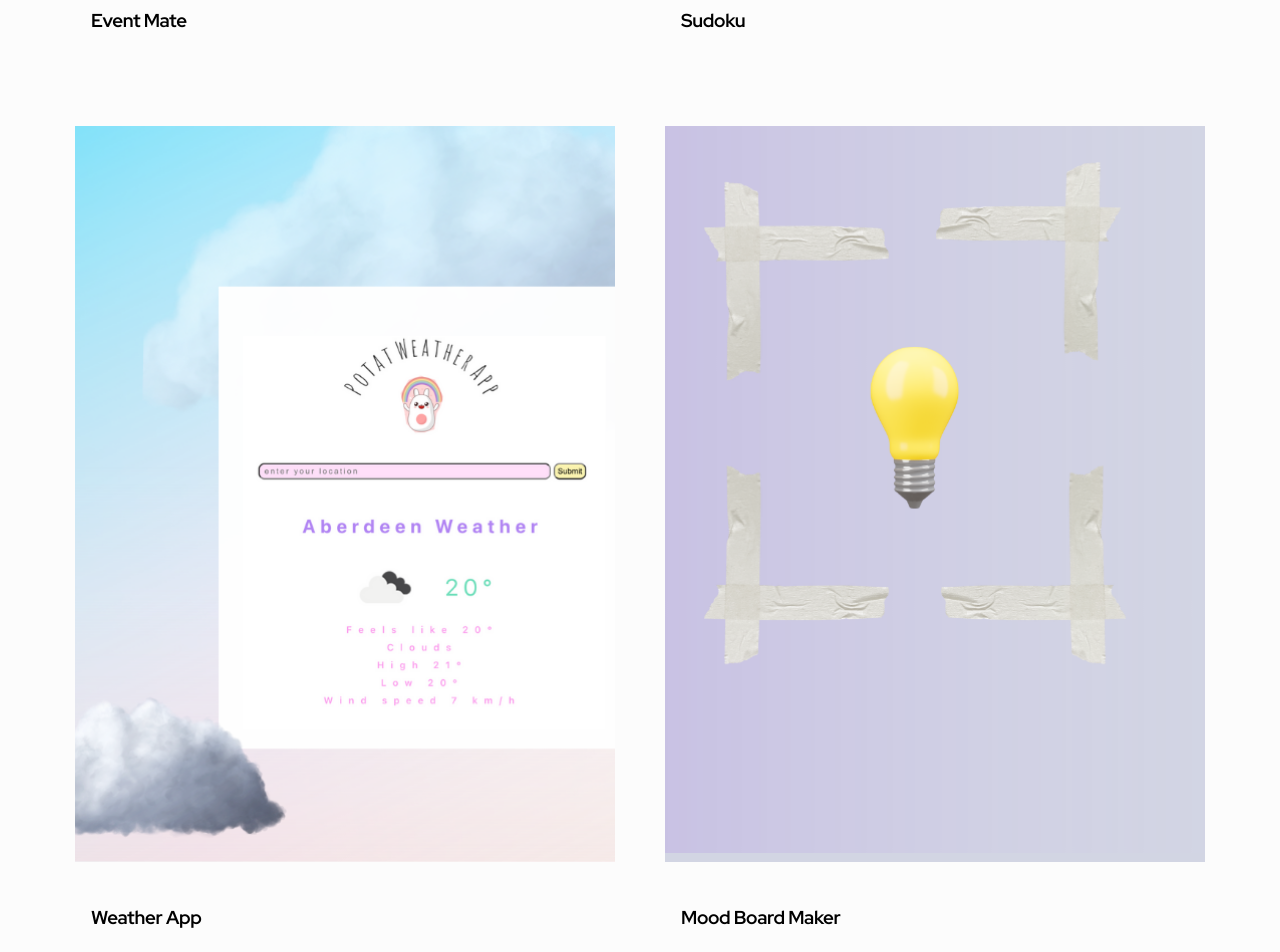
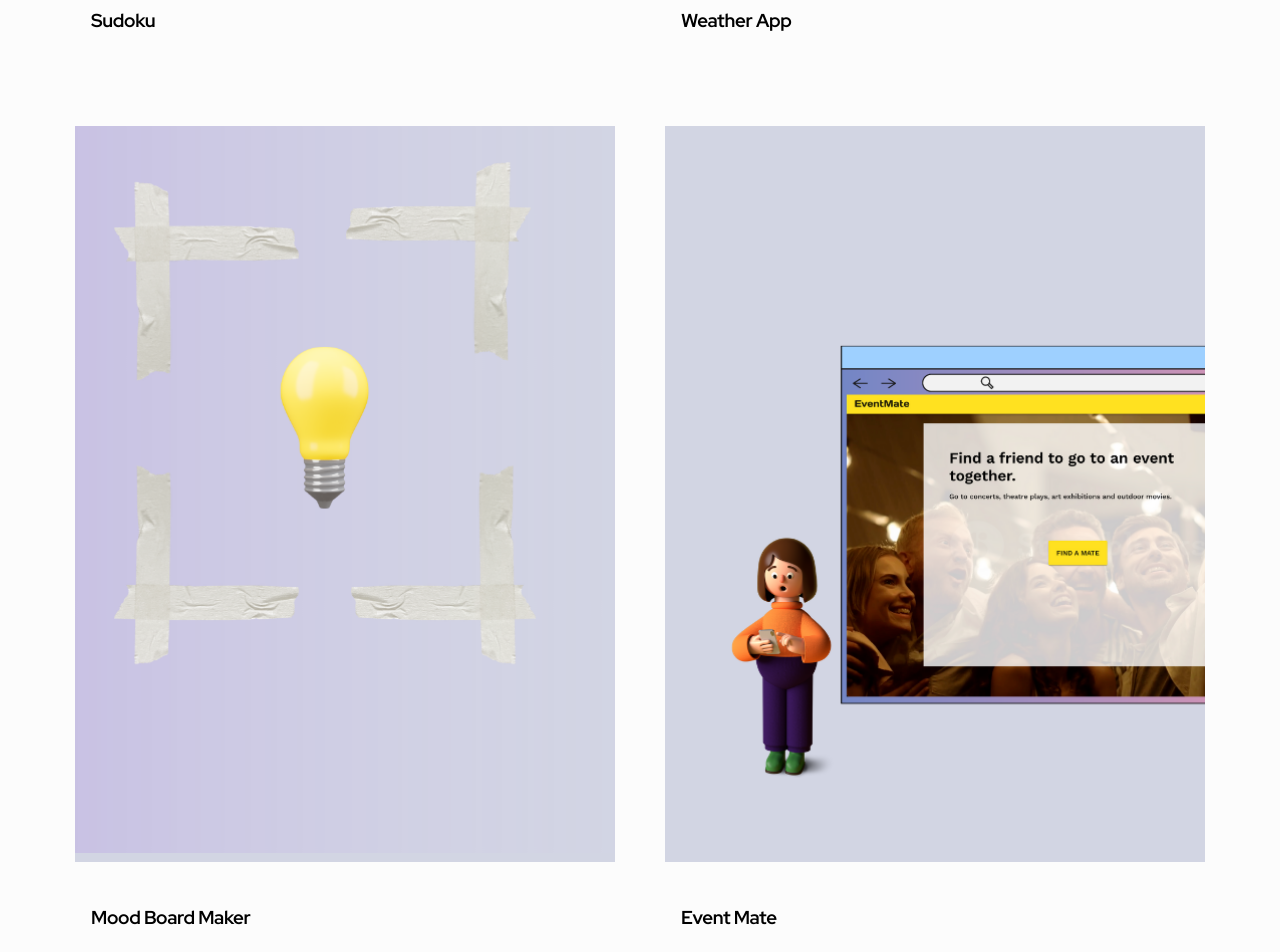
Before and after one commit to SaraDonaldson/portfolio-app-two, a React (Create React App) app: page /#/ in a window 1280 px wide. Shown: the part 1640-2592 px from the top of the page. Built offline with nearby package versions, Linux system fonts and the light colour scheme.

Commit message:
update text entries to current project states

```diff
--- a/src/Components/ProjectsSummary.jsx
+++ b/src/Components/ProjectsSummary.jsx
@@ -21,26 +21,18 @@ function ProjectsSummary() {
   let weatherAppName = "Weather App";
 
   const projectDataArray = [
-        {
-            bannerImage: EventBanner,
-            title: "Event Mate" ,
-            introText:"Made with MUI, React, Ticketmaster API, Google API, Express.js and SQL. Ever been dying to go to an event, but none of your mates want to go? Event mate will match you with other users who want to go to the same events. Originally a group project, which is the repo linked below. The demo is a lite version of the event search feature and is coming soon.",
-            githubLinkOne: "https://github.com/CodeOp-tech/final-project-FS23-EventMate",
-            demoLinkOne: ""
-
-        },
 
         {
             bannerImage: SudokuBanner,
              title: "Sudoku",
-             introText:"Using React in the front end and Express and SQL in the back. The full app hasn't been deployed yet, but a lite front end demo version is available below.",
+             introText:"Play a sudoku game and check your answers. Made using React, Express and SQL.  A single game demo is live and playable. Just click the link to see it. A demo of the original full scale app is coming in November. Skills include: component architecture, raw CSS styling, state management, deployment, local storage.",
              githubLinkOne: "https://github.com/SaraDonaldson/portfolio-sudoku",
              demoLinkOne: "https://saradonaldson.github.io/portfolio-sudoku/"
         },
         {
             bannerImage:WeatherBanner,
             title: "Weather",
-            introText: "Using the Open Weather API and React. Responsive conditional CSS, HTML, JavaScript.",
+            introText: "Type in your location and see the current weather. Made using React.js and the Open Weather API. Click the link to see the live demo.  Skills include: consuming REST APIs, response handling, API authentication.",
             githubLinkOne: "https://github.com/SaraDonaldson/portfolio-weather",
             demoLinkOne: "https://saradonaldson.github.io/portfolio-weather/",
         },
@@ -48,11 +40,19 @@ function ProjectsSummary() {
         {
             bannerImage: MoodBoardBanner,
             title: "Mood Board",
-            introText: "Made with React JS. Add, resize and drag picture and text elements onto your mood board. Save your boards to view later. The original project code is available to view. A lite demo version is coming soon. ",
+            introText: "Create a mood board including pictures and text, with the ability to drag and resize items. Made using React, React Router, Express, SQL and React RND. Click the link to see an interactive front end only demo. The full version will be deployed in November 2023, but you can see the original repo. Skills include: Backend Routes, Database Schema design, API requests, middleware, response handling, state management, CSS styling, component and app architecture, collaboration.",
             githubLinkOne: "https://github.com/SaraDonaldson/mvp_moodboard",
-            demoLinkOne: ""
+            demoLinkOne: "https://saradonaldson.github.io/mood-board-demo/"
 
         },
+        {
+          bannerImage: EventBanner,
+          title: "Event Mate" ,
+          introText:"Find a friend to go to an event with you. Search events in your city and add them to your list to find others who also want to go. Match with these people and chat to decide if you'd like to go together. Made using React, Ticketmaster API, Google API, Express.js, MUI, SQL and web sockets. Click the link for a demo of the event search feature, or on checkout the code in the original repo for a view of the larger app. Skills include: backend routes, database schema design,  API requests and authentication, middleware, response handling, state management, CSS styling, component and app architecture, collaboration, continuous development.",
+          githubLinkOne: "https://github.com/CodeOp-tech/final-project-FS23-EventMate",
+          demoLinkOne: "https://saradonaldson.github.io/portfolio-events-search/"
+
+      },
   ];
 
   function handleProjectModal(contentIndex) {
@@ -69,30 +69,30 @@ function ProjectsSummary() {
 
       <div className="projects-cards-container">
         <div className="projects-cards-grid">
-          <ProjectsSummaryCard
-            projectImage={eventCardImage}
-            projectName={eventProjectName}
-            handleProjectModal={handleProjectModal}
-            modalContentIndex={0}
-          />
 
           <ProjectsSummaryCard
             projectImage={sudoku}
             projectName={sudokuName}
             handleProjectModal={handleProjectModal}
-            modalContentIndex={1}
+            modalContentIndex={0}
           />
 
           <ProjectsSummaryCard
             projectImage={potat}
             projectName={weatherAppName}
             handleProjectModal={handleProjectModal}
-            modalContentIndex={2}
+            modalContentIndex={1}
           />
 
           <ProjectsSummaryCard
             projectImage={moodBoard}
             projectName={moodBoardName}
+            handleProjectModal={handleProjectModal}
+            modalContentIndex={2}
+          />
+            <ProjectsSummaryCard
+            projectImage={eventCardImage}
+            projectName={eventProjectName}
             handleProjectModal={handleProjectModal}
             modalContentIndex={3}
           />
```
